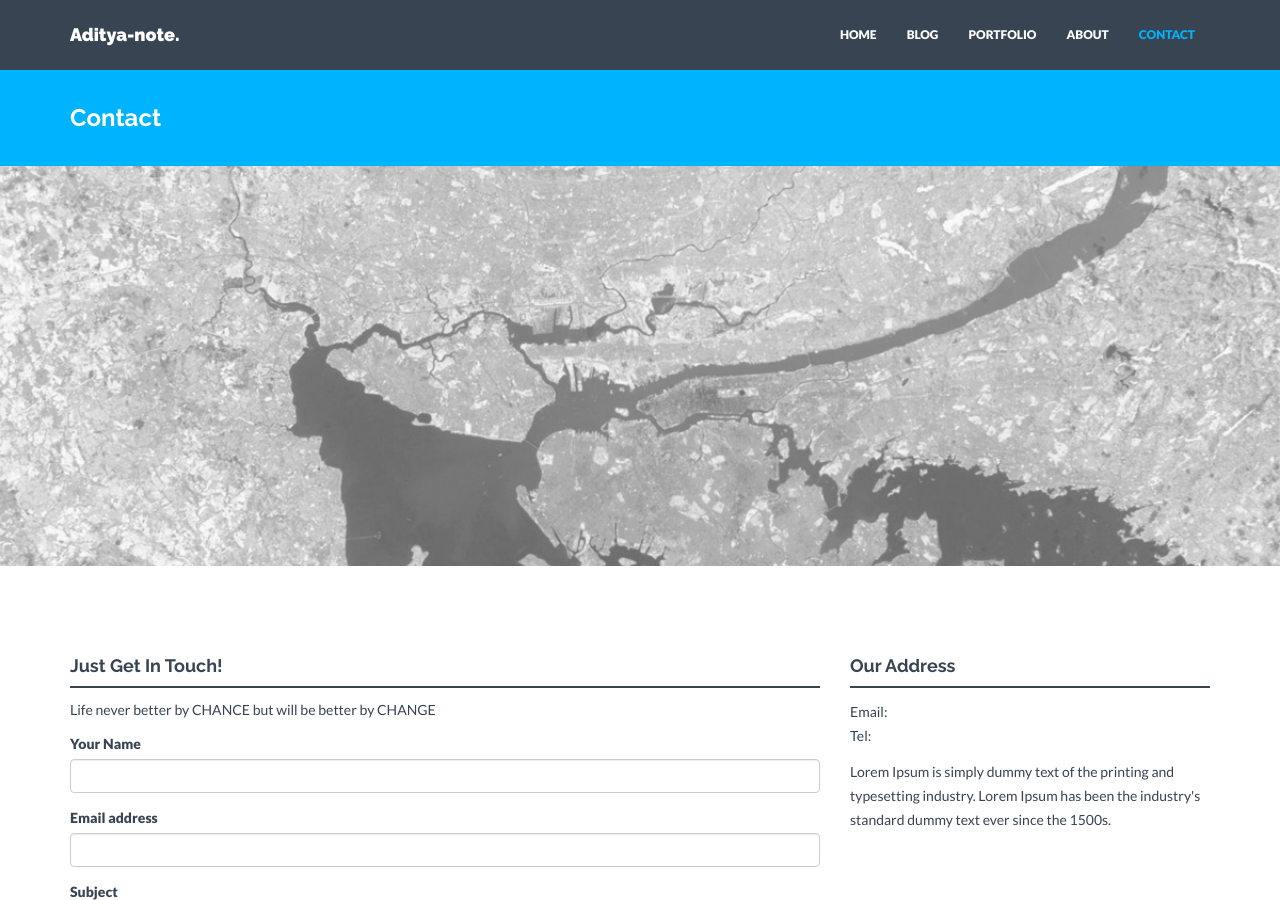
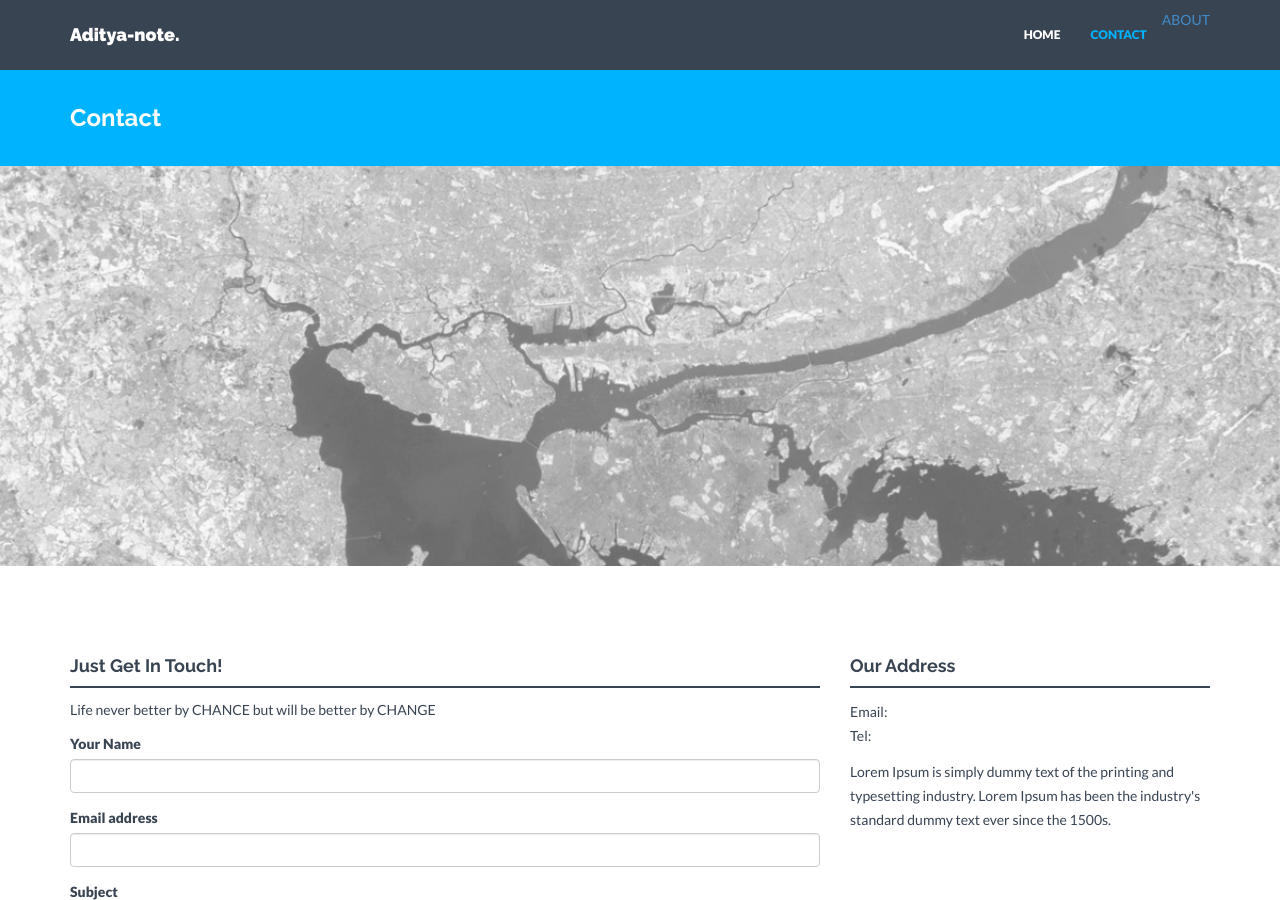
Before and after one commit to adit33/adit33.github.io, a Jekyll site: the page built from contact.html, in a window 1280 px wide and 900 px high. Built offline with Jekyll 4.4.1, drawn with Linux system fonts in a browser that asks for light colours; nearby versions of some CDN libraries.

Commit message:
edit navbar

```diff
--- a/_includes/nav.html
+++ b/_includes/nav.html
@@ -13,9 +13,7 @@
     <div class="navbar-collapse collapse navbar-right">
       <ul class="nav navbar-nav">
         <li {% if page.title == "Home" %}class="active"{% endif %}><a href="{{"/" | prepend: site.baseurl }}">HOME</a></li>
-        <li {% if page.title == "Blog" %}class="active"{% endif %}><a href="{{"/blog/" | prepend: site.baseurl }}">BLOG</a></li>
-        <li {% if page.title == "Portfolio" %}class="active"{% endif %}><a href="{{"/portfolio/" | prepend: site.baseurl }}">PORTFOLIO</a></li>
-        <li {% if page.title == "About" %}class="active"{% endif %}><a href="{{"/about/" | prepend: site.baseurl }}">ABOUT</a></li>
+        <a href="{{"/about/" | prepend: site.baseurl }}">ABOUT</a></li>
         <li {% if page.title == "Contact" %}class="active"{% endif %}><a href="{{"/contact/" | prepend: site.baseurl }}">CONTACT</a></li>
       </ul>
     </div><!--/.nav-collapse -->
```
Also changed, not shown: 1 other file.
